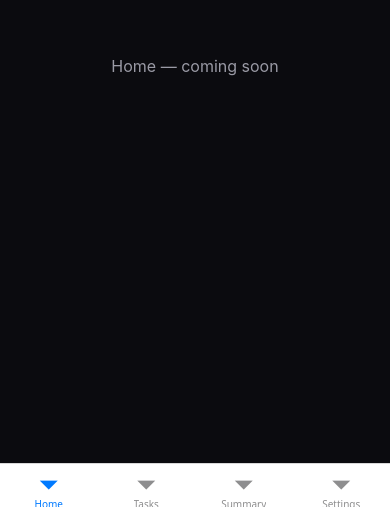
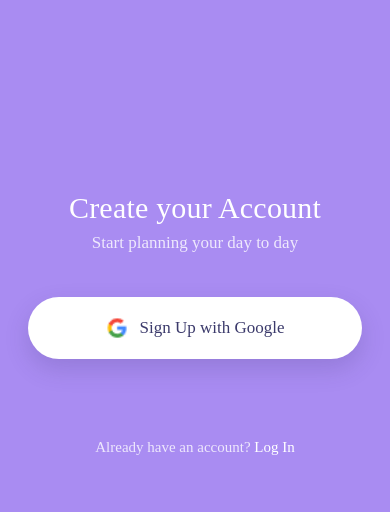
Before and after one commit to StepiAI/StepiAI, a React Native app: screen / in a window 390 px wide. Shown: the part 332-844 px from the top of the page. Built offline with nearby package versions, Linux system fonts and the light colour scheme.

Commit message:
feat: add register screen

```diff
--- a/src/app/navigation/RootNavigator.tsx
+++ b/src/app/navigation/RootNavigator.tsx
@@ -1,22 +1,39 @@
+import { useState } from 'react';
 import { NavigationContainer } from '@react-navigation/native';
 import { createBottomTabNavigator } from '@react-navigation/bottom-tabs';
 import { HomeScreen } from '../../features/scheduler/screens/HomeScreen';
 import { TasksScreen } from '../../features/tasks/screens/TasksScreen';
 import { SummaryScreen } from '../../features/summary/screens/SummaryScreen';
 import { SettingsScreen } from '../../features/settings/screens/SettingsScreen';
+import { RegisterScreen } from '../../features/auth/screens/RegisterScreen';
 import { MainTabParamList } from './types';
 
 const Tab = createBottomTabNavigator<MainTabParamList>();
 
+function MainTabs() {
+  return (
+    <Tab.Navigator screenOptions={{ headerShown: false }}>
+      <Tab.Screen name="Home" component={HomeScreen} />
+      <Tab.Screen name="Tasks" component={TasksScreen} />
+      <Tab.Screen name="Summary" component={SummaryScreen} />
+      <Tab.Screen name="Settings" component={SettingsScreen} />
+    </Tab.Navigator>
+  );
+}
+
 export function RootNavigator() {
+  const [signedIn, setSignedIn] = useState(false);
+
   return (
     <NavigationContainer>
-      <Tab.Navigator screenOptions={{ headerShown: false }}>
-        <Tab.Screen name="Home" component={HomeScreen} />
-        <Tab.Screen name="Tasks" component={TasksScreen} />
-        <Tab.Screen name="Summary" component={SummaryScreen} />
-        <Tab.Screen name="Settings" component={SettingsScreen} />
-      </Tab.Navigator>
+      {signedIn ? (
+        <MainTabs />
+      ) : (
+        <RegisterScreen
+          onSignUpWithGoogle={() => setSignedIn(true)}
+          onLogIn={() => setSignedIn(true)}
+        />
+      )}
     </NavigationContainer>
   );
 }
--- /dev/null
+++ b/src/features/auth/screens/RegisterScreen.tsx
@@ -0,0 +1,62 @@
+import { StatusBar, Text, TouchableOpacity, View } from 'react-native';
+import { SafeAreaView } from 'react-native-safe-area-context';
+import { MeshGradient } from '../../../shared/components/MeshGradient';
+import { GoogleLogo } from '../../../shared/components/GoogleLogo';
+import { textStyle } from '../../../shared/theme/typography';
+
+interface RegisterScreenProps {
+  onSignUpWithGoogle?: () => void;
+  onLogIn?: () => void;
+}
+
+export function RegisterScreen({ onSignUpWithGoogle, onLogIn }: RegisterScreenProps) {
+  return (
+    <MeshGradient>
+      <StatusBar barStyle="dark-content" translucent backgroundColor="transparent" />
+      <SafeAreaView edges={['top', 'bottom']} style={{ flex: 1 }}>
+        <View className="flex-1 justify-end px-7 pb-14">
+          <View className="items-center mb-11">
+            <Text className="text-[30px] tracking-[0.2px] text-white" style={textStyle('bold')}>
+              Create your Account
+            </Text>
+            <Text className="mt-2 text-[17px] text-white/80" style={textStyle('medium')}>
+              Start planning your day to day
+            </Text>
+          </View>
+
+          <TouchableOpacity
+            activeOpacity={0.85}
+            onPress={onSignUpWithGoogle}
+            className="h-[62px] flex-row items-center justify-center gap-3 rounded-[34px] bg-white"
+            style={googleShadow}
+          >
+            <GoogleLogo size={22} />
+            <Text className="text-[17px] text-[#3B3A6B]" style={textStyle('bold')}>
+              Sign Up with Google
+            </Text>
+          </TouchableOpacity>
+
+          <View className="mt-20 flex-row justify-center">
+            <Text className="text-[15px] text-white/80" style={textStyle('medium')}>
+              Already have an account?{' '}
+            </Text>
+            <TouchableOpacity activeOpacity={0.7} onPress={onLogIn} hitSlop={8}>
+              <Text className="text-[15px] text-white" style={textStyle('bold')}>
+                Log In
+              </Text>
+            </TouchableOpacity>
+          </View>
+        </View>
+      </SafeAreaView>
+    </MeshGradient>
+  );
+}
+
+// shadow props gaada di tailwind jir, coba klo ketemu boleh diganti
+const googleShadow = {
+  shadowColor: '#3A2C6B',
+  shadowOffset: { width: 0, height: 10 },
+  shadowOpacity: 0.18,
+  shadowRadius: 24,
+  elevation: 6,
+};
--- /dev/null
+++ b/src/shared/components/GoogleLogo.tsx
@@ -0,0 +1,16 @@
+import { Image } from 'react-native';
+
+interface GoogleLogoProps {
+  size?: number;
+}
+
+
+export function GoogleLogo({ size = 22 }: GoogleLogoProps) {
+  return (
+    <Image
+      source={require('../../assets/images/google-logo.png')}
+      style={{ width: size, height: size }}
+      resizeMode="contain"
+    />
+  );
+}
--- /dev/null
+++ b/src/shared/components/MeshGradient.tsx
@@ -0,0 +1,23 @@
+import { PropsWithChildren } from 'react';
+import { View } from 'react-native';
+
+interface MeshGradientProps extends PropsWithChildren {
+  className?: string;
+}
+
+export function MeshGradient({ children, className }: MeshGradientProps) {
+  return (
+    <View
+      className={`flex-1 bg-[#A98CF2] ${className ?? ''}`}
+      style={{ experimental_backgroundImage: meshLayers }}
+    >
+      {children}
+    </View>
+  );
+}
+
+const meshLayers = [
+  'radial-gradient(70% 45% at 100% 100%, rgba(255, 174, 232, 0.55) 0%, rgba(255, 174, 232, 0) 60%)',
+  'radial-gradient(70% 45% at 0% 96%, rgba(126, 119, 255, 0.45) 0%, rgba(126, 119, 255, 0) 60%)',
+  'linear-gradient(180deg, #FFFFFF 0%, #FFFFFF 18%, #EAF6FA 32%, #C9E9F5 44%, #9FCFEF 56%, #8DA8EA 68%, #8C7FE0 80%, #B285D9 90%, #E3A0D6 100%)',
+].join(', ');
--- /dev/null
+++ b/src/shared/theme/typography.ts
@@ -0,0 +1,21 @@
+import { Platform, TextStyle } from 'react-native';
+
+type Weight = 'regular' | 'medium' | 'semibold' | 'bold';
+
+const androidFamily: Record<Weight, string> = {
+  regular: 'Inter-Regular',
+  medium: 'Inter-Medium',
+  semibold: 'Inter-SemiBold',
+  bold: 'Inter-Bold',
+};
+
+const iosWeight: Record<Weight, TextStyle['fontWeight']> = {
+  regular: '400',
+  medium: '500',
+  semibold: '600',
+  bold: '700',
+};
+
+export function textStyle(weight: Weight): TextStyle {
+  return Platform.OS === 'ios' ? { fontFamily: 'System', fontWeight: iosWeight[weight] } : { fontFamily: androidFamily[weight] };
+}
```
Also changed, not shown: src/assets/images/google-logo.png (added).
